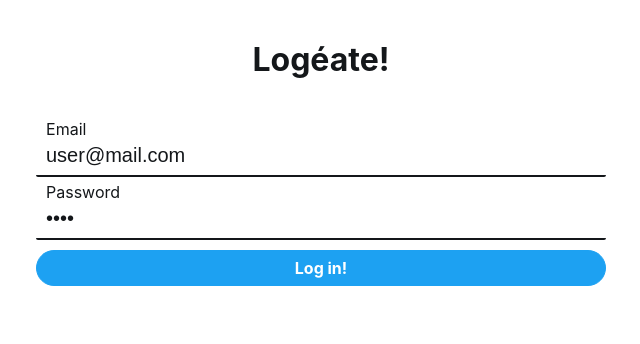
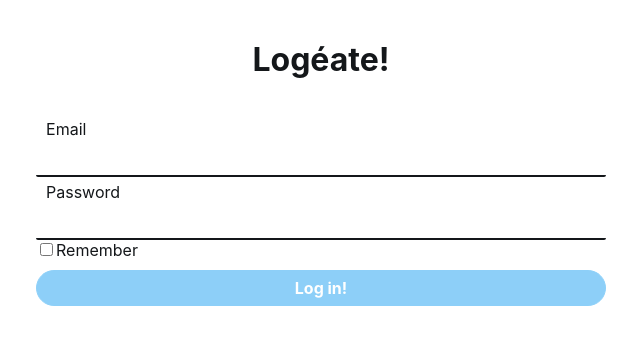
Before and after one commit to EnriqueAS22/practica_react, a React (Vite) app: page /login in a window 1280 px wide. Shown: the top 344 px of the page, without its empty margins (319-959 px from the left). Built offline with nearby package versions, Linux system fonts and the light colour scheme.

Commit message:
remember user checkbox

```diff
--- a/src/components/layout/header.tsx
+++ b/src/components/layout/header.tsx
@@ -1,5 +1,5 @@
 import "./header.css";
-import AuthButton from "../../pages/auth/auth-button";
+import AuthButton from "../ui/auth-button";
 import { Link, NavLink } from "react-router";
 
 function Header() {
--- a/src/pages/advert/advert-item.tsx
+++ b/src/components/ui/advert-item.tsx
@@ -1,6 +1,6 @@
 import "./advert-item.css";
 import Photo from "../../components/ui/photo";
-import type { Advert } from "../../api/types";
+import type { Advert } from "../../pages/advert/types";
 
 interface AdvertItemProps {
   advert: Advert;
--- a/src/pages/auth/auth-button.tsx
+++ b/src/components/ui/auth-button.tsx
@@ -1,6 +1,6 @@
-import { logout } from "../auth/service";
-import { useAuth } from "../auth/context";
-import Button from "../../components/ui/button";
+import { logout } from "../../pages/auth/service";
+import { useAuth } from "../../pages/auth/context";
+import Button from "./button";
 import { Link } from "react-router";
 
 export default function AuthButton() {
--- a/src/pages/advert/advert-page.tsx
+++ b/src/pages/advert/advert-page.tsx
@@ -1,8 +1,8 @@
 import { useNavigate, useParams } from "react-router";
 import Page from "../../components/layout/page";
 import { useEffect, useState } from "react";
-import type { Advert } from "../../api/types";
-import { getAdvert } from "../../api/service";
+import type { Advert } from "./types";
+import { getAdvert } from "./service";
 import { AxiosError } from "axios";
 
 function AdvertPage() {
--- a/src/pages/advert/adverts-page.tsx
+++ b/src/pages/advert/adverts-page.tsx
@@ -1,9 +1,9 @@
 import "./adverts-page.css";
-import { getLatestAdverts } from "../../api/service";
+import { getLatestAdverts } from "./service";
 import { useEffect, useState } from "react";
-import type { Advert } from "../../api/types";
+import type { Advert } from "./types";
 import Button from "../../components/ui/button";
-import AdvertItem from "./advert-item";
+import AdvertItem from "../../components/ui/advert-item";
 import Page from "../../components/layout/page";
 import { Link } from "react-router";
 
--- a/src/pages/advert/new-advert-page.tsx
+++ b/src/pages/advert/new-advert-page.tsx
@@ -1,12 +1,12 @@
 import "./new-advert-page.css";
 import { useState, type FormEvent } from "react";
-import { createAdvert } from "../../api/service";
+import { createAdvert } from "./service";
 import Page from "../../components/layout/page";
 import Button from "../../components/ui/button";
-import { useLocation, useNavigate } from "react-router";
+import { useNavigate } from "react-router";
+import { AxiosError } from "axios";
 
 export default function NewAdvertPage() {
-  const location = useLocation();
   const navigate = useNavigate();
   const [formState, setFormState] = useState({
     name: "",
@@ -48,11 +48,14 @@ export default function NewAdvertPage() {
         data.append("photo", file);
       }
 
-      await createAdvert(formData);
-      const to = location.state?.from ?? "/";
-      navigate(to, { replace: true });
+      const createdAdvert = await createAdvert(formData);
+      navigate(`/aderts/${createdAdvert.id}`);
     } catch (error) {
-      console.error(error);
+      if (error instanceof AxiosError) {
+        if (error.status === 401) {
+          navigate("/login", { replace: true });
+        }
+      }
     }
   };
 
--- a/src/api/service.ts
+++ b/src/pages/advert/service.ts
@@ -1,4 +1,4 @@
-import { client } from "../api/client";
+import { client } from "../../api/client";
 import type { Advert } from "./types";
 
 const ADVERTS_URL = "/v1/adverts";
--- a/src/pages/auth/login-page.tsx
+++ b/src/pages/auth/login-page.tsx
@@ -13,14 +13,15 @@ function LoginPage() {
 
   const { onLogin } = useAuth();
   const [credentials, setCredentials] = useState({
-    email: "user@mail.com",
-    password: "1234",
+    email: "",
+    password: "",
+    remember: false,
   });
 
   const [error, setError] = useState<{ message: string } | null>(null);
   const [isFetching, setIsFetching] = useState(false);
 
-  const { email, password } = credentials;
+  const { email, password, remember } = credentials;
   const isDisabled = !email || !password || isFetching;
 
   function handleChange(event: React.ChangeEvent<HTMLInputElement>) {
@@ -69,6 +70,25 @@ function LoginPage() {
           value={password}
           onChange={handleChange}
         />
+        <div className="flex items-center">
+          <input
+            id="remember"
+            type="checkbox"
+            name="remember"
+            checked={remember}
+            onChange={(event) =>
+              setCredentials({
+                email,
+                password,
+                remember: event.target.checked,
+              })
+            }
+            className="border-border text-primary focus:ring-primary h-4 w-4 rounded"
+          />
+          <label htmlFor="remember" className="text-text ml-2 block text-sm">
+            Remember
+          </label>
+        </div>
         <Button
           className="login-form-submit"
           disabled={isDisabled}
```
Also changed, not shown: src/components/ui/advert-item.css (renamed from src/pages/advert/advert-item.css), src/pages/advert/types.ts (renamed from src/api/types.ts).
